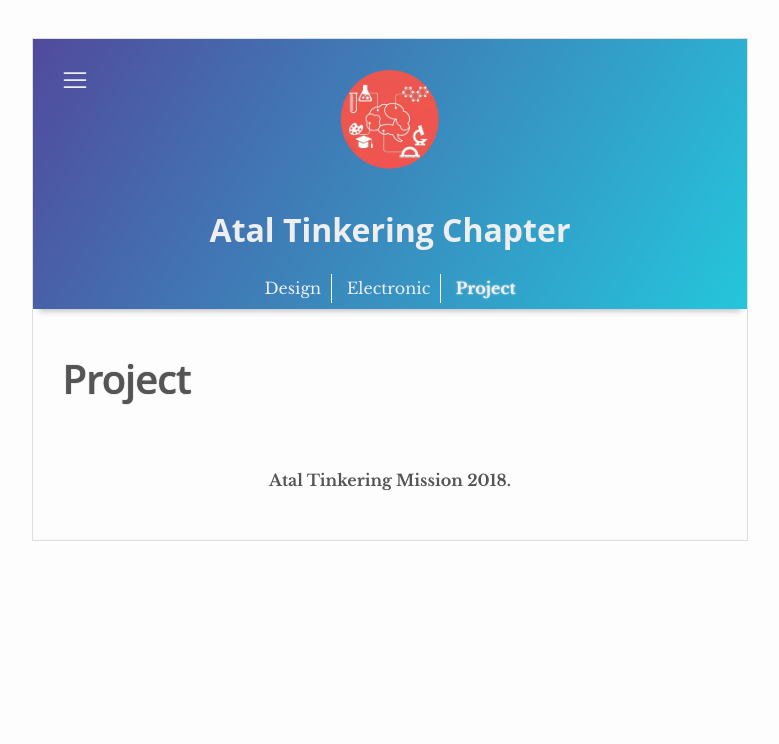
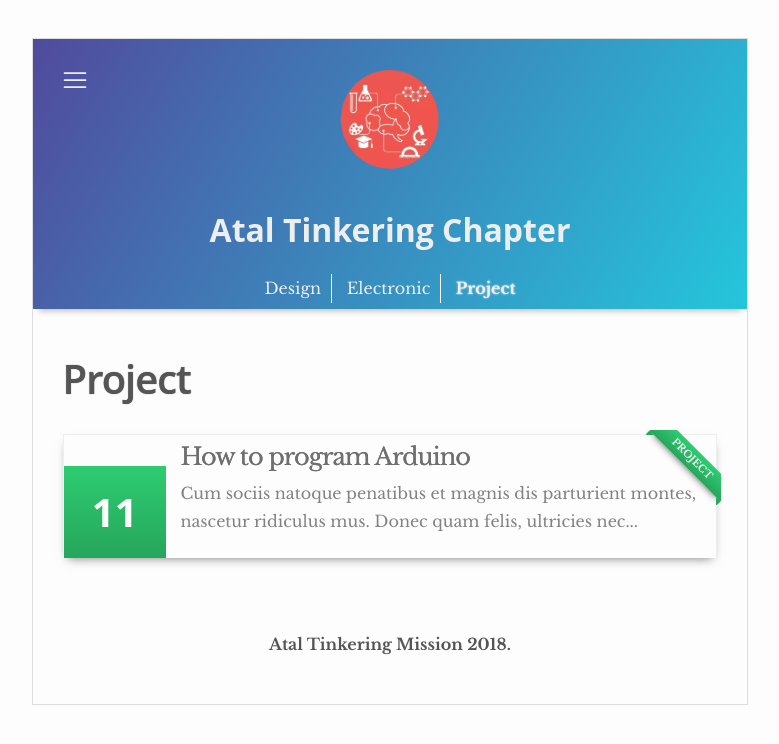
Before and after one commit to yugn27/atel, a Jekyll site: the page built from _pages/project.html, in a window 1280 px wide. Shown: the top 744 px of the page, without its empty margins (250-1029 px from the left). Built offline with Jekyll 4.4.1, drawn with Linux system fonts in a browser that asks for light colours.

Commit message:
Update 2016-09-16-coding-1.markdown

```diff
--- a/_posts/2016-09-16-coding-1.markdown
+++ b/_posts/2016-09-16-coding-1.markdown
@@ -3,7 +3,7 @@ layout: post
 title:  "How to program Arduino"
 description: Cum sociis natoque penatibus et magnis dis parturient montes, nascetur ridiculus mus. Donec quam felis, ultricies nec, pellentesque eu, pretium quis, sem. Nulla consequat massa quis enim.
 date:   2016-09-11 10:50:00 +0530
-categories: Project
+categories: project
 ---
 Lorem ipsum dolor sit amet, consectetuer adipiscing elit. Aenean commodo ligula eget dolor. Aenean massa.
 
```
